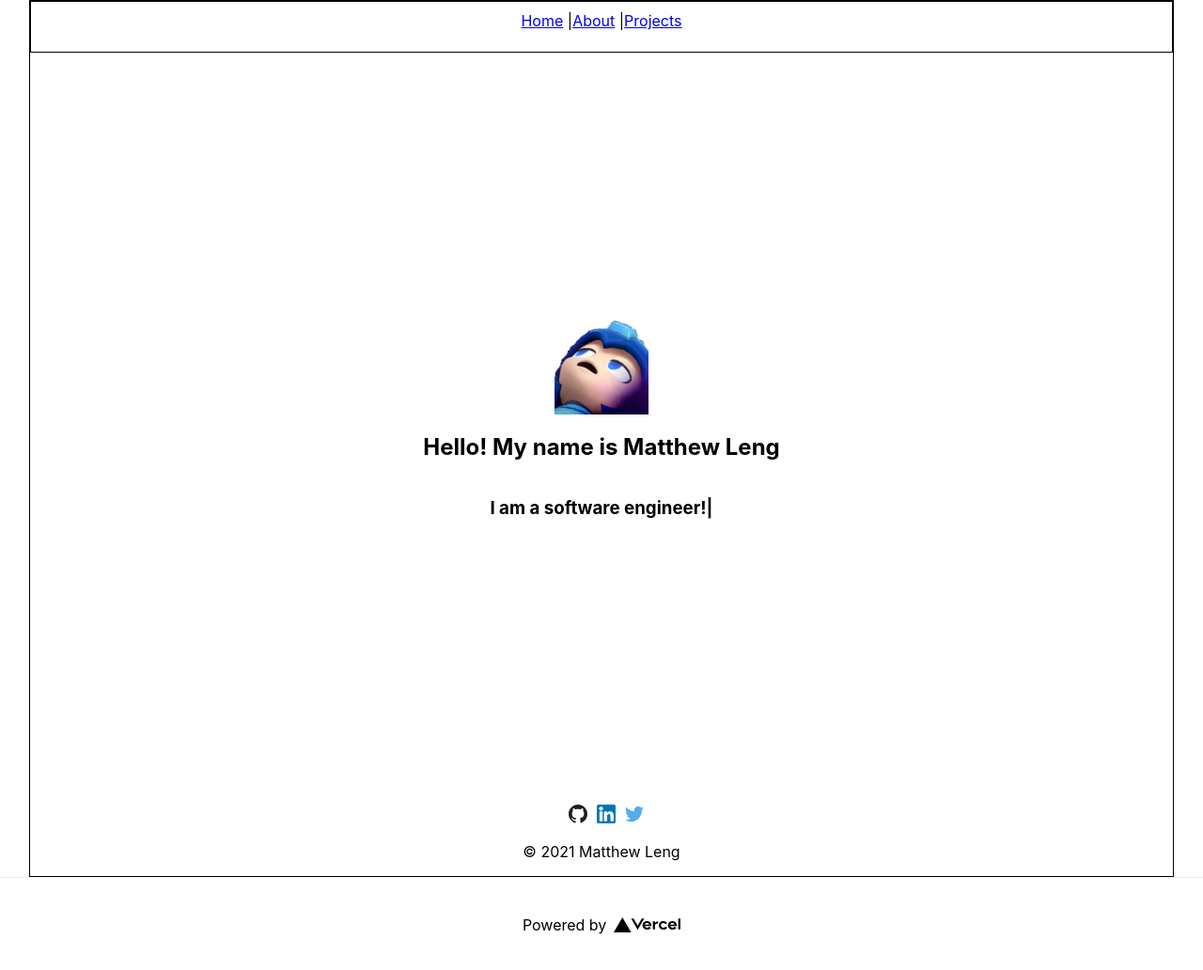
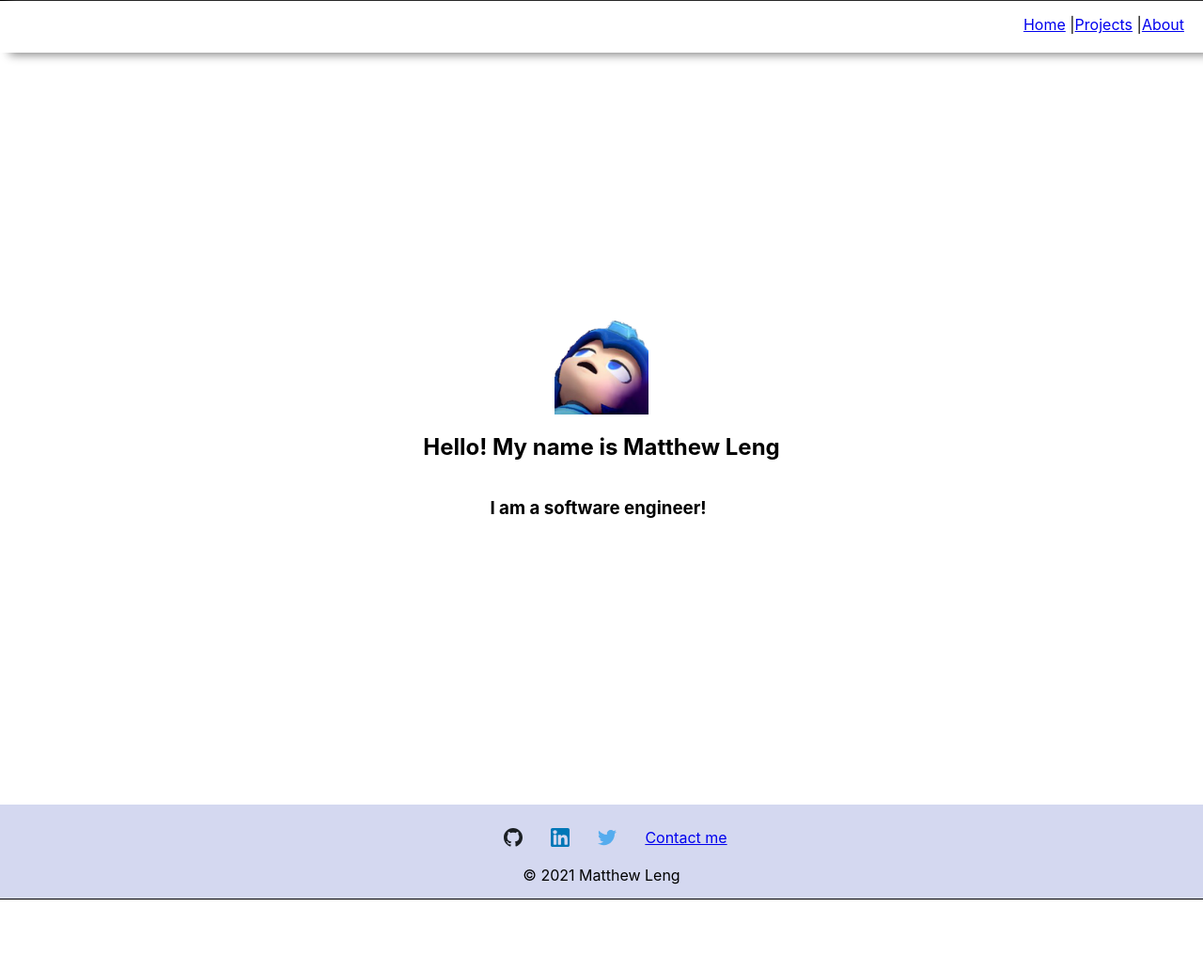
Before and after one commit to Mleng89/portfolio, a Next.js app: page / in a window 1280 px wide. Shown: the whole page at 94% size. After the commit the page ends 957 px from the top, so only its background shows below. Built offline with nearby package versions, Linux system fonts and the light colour scheme.

Commit message:
Editing: Taking some code out and changing nav bar orientation

```diff
--- a/pages/index.js
+++ b/pages/index.js
@@ -24,17 +24,6 @@ export default function Home() {
           </div>
         </Layout>
       </main>
-
-      <footer>
-        <a
-          href="https://vercel.com?utm_source=create-next-app&utm_medium=default-template&utm_campaign=create-next-app"
-          target="_blank"
-          rel="noopener noreferrer"
-        >
-          Powered by{' '}
-          <img src="/vercel.svg" alt="Vercel Logo" className="logo" />
-        </a>
-      </footer>
 
       <style jsx>{`
         .container {
--- a/pages/layout.js
+++ b/pages/layout.js
@@ -21,15 +21,15 @@ export default function Layout({ children, title = 'Matthew Leng' }) {
             </li>
 
             <li>
-              <Link href="/about">
-                <a>About</a>
+              <Link href="/projects">
+                <a>Projects</a>
               </Link>{' '}
               |
             </li>
 
             <li>
-              <Link href="/projects">
-                <a>Projects</a>
+              <Link href="/about">
+                <a>About</a>
               </Link>
             </li>
           </ul>
@@ -61,6 +61,9 @@ export default function Layout({ children, title = 'Matthew Leng' }) {
               </a>
             </Link>
           </div>
+          <div>
+            <a href="mailto:mleng89@gmail.com">Contact me</a>
+          </div>
         </div>
         <p className="footer_name">© 2021 Matthew Leng</p>
       </footer>
@@ -70,24 +73,37 @@ export default function Layout({ children, title = 'Matthew Leng' }) {
             border: 1px black solid;
           }
           nav {
-            border: 1px black solid;
+            padding-top: 5px;
+            padding-right: 20px;
+            box-shadow: 10px 2px 10px grey;
+            overflow: hidden;
             min-height: 55px;
-            min-width: 100px;
+            min-width: 100vw;
+          }
+          nav a:hover {
+            background-color: #fffffe;
+            opacity: 0.4;
+            color: black;
           }
           ul {
             display: flex;
-            justify-content: center;
+            justify-content: flex-end;
             list-style-type: none;
             margin: 0;
             margin-top: 10px;
             padding: 0;
+          }
+          footer {
+            padding-top: 25px;
+            background-color: #d4d8f0;
+            min-height: 100px;
           }
           .footer_text {
             display: flex;
             justify-content: center;
           }
           .footer_text > div {
-            margin-left: 10px;
+            margin-left: 30px;
           }
           .footer_name {
             text-align: center;
```
